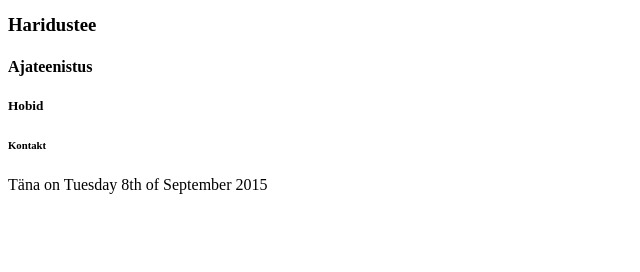
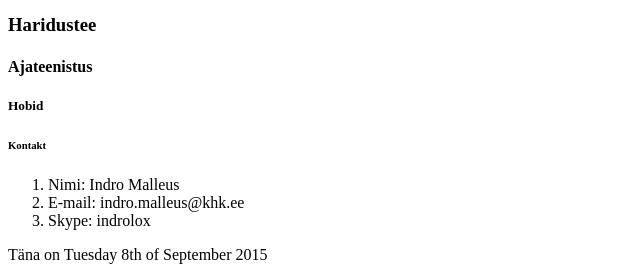
Before and after one commit to theindro/projectx, a PHP site: page / in a window 1280 px wide; the page is wider, and only the part inside the window is pictured. Shown: the part 557-829 px from the top of that part, without its empty margins (0-640 px from the left). Before the commit the page ends 751 px from the top of that part, so only its background shows below. Run offline with PHP 8.4, Linux system fonts and the light colour scheme.

Commit message:
1420586-102881896 h6 paragraph tekst

```diff
--- a/index.php
+++ b/index.php
@@ -27,6 +27,11 @@
 <h4>Ajateenistus</h4>
 <h5>Hobid</h5>
 <h6>Kontakt</h6>
+<ol>
+    <li>Nimi: Indro Malleus</li>
+    <li>E-mail: indro.malleus@khk.ee</li>
+    <li>Skype: indrolox</li>
+</ol>
 
 Täna  on <?php echo date("l jS \of F Y"); ?>
 
```
